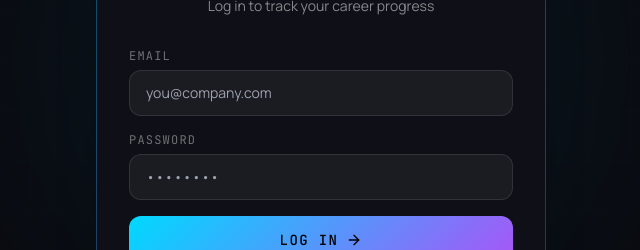
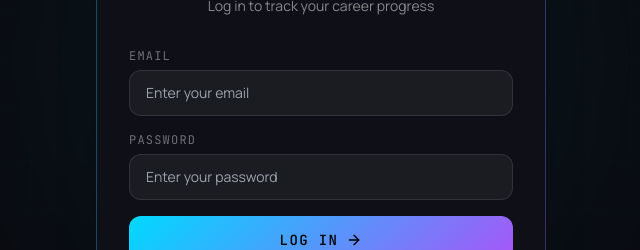
Before and after one commit to SaiNandhan06/SkillStack-Frontend, a React (Vite) app in the folder frontend/: page /login in a window 1280 px wide. Shown: the part 340-590 px from the top of the page, without its empty margins (319-959 px from the left). Built offline with nearby package versions, Linux system fonts and the light colour scheme; no server answers.

Commit message:
Update:changed the default user id and password from authentication pages

```diff
--- a/frontend/src/pages/AdminLogin.jsx
+++ b/frontend/src/pages/AdminLogin.jsx
@@ -83,9 +83,10 @@ export default function AdminLogin() {
                                 <input
                                     id="email"
                                     type="email"
+                                    autoComplete="off"
                                     {...formik.getFieldProps('email')}
                                     className={`w-full px-5 py-4 rounded-2xl bg-white/[0.03] border ${formik.touched.email && formik.errors.email ? 'border-red-500/50' : 'border-white/10'} text-white text-sm focus:outline-none focus:border-[#00D9FF]/50 transition-all group-hover:bg-white/[0.05]`}
-                                    placeholder="admin@skillstack.priv"
+                                    placeholder="Enter admin email"
                                 />
                             </div>
                             {formik.touched.email && formik.errors.email ? (
@@ -99,9 +100,10 @@ export default function AdminLogin() {
                                 <input
                                     id="password"
                                     type="password"
+                                    autoComplete="new-password"
                                     {...formik.getFieldProps('password')}
                                     className={`w-full px-5 py-4 rounded-2xl bg-white/[0.03] border ${formik.touched.password && formik.errors.password ? 'border-red-500/50' : 'border-white/10'} text-white text-sm focus:outline-none focus:border-[#00D9FF]/50 transition-all group-hover:bg-white/[0.05]`}
-                                    placeholder="••••••••"
+                                    placeholder="Enter access key"
                                 />
                             </div>
                             {formik.touched.password && formik.errors.password ? (
--- a/frontend/src/pages/Login.jsx
+++ b/frontend/src/pages/Login.jsx
@@ -71,9 +71,10 @@ export default function Login() {
                             <input
                                 id="email"
                                 type="email"
+                                autoComplete="off"
                                 {...formik.getFieldProps('email')}
                                 className={`w-full px-4 py-3 rounded-xl bg-white/5 border ${formik.touched.email && formik.errors.email ? 'border-red-500/50' : 'border-white/10'} text-white text-sm focus:outline-none focus:border-[#00D9FF]/40`}
-                                placeholder="you@company.com"
+                                placeholder="Enter your email"
                             />
                             {formik.touched.email && formik.errors.email ? (
                                 <div className="text-red-500 text-xs mt-1">{formik.errors.email}</div>
@@ -85,9 +86,10 @@ export default function Login() {
                             <input
                                 id="password"
                                 type="password"
+                                autoComplete="new-password"
                                 {...formik.getFieldProps('password')}
                                 className={`w-full px-4 py-3 rounded-xl bg-white/5 border ${formik.touched.password && formik.errors.password ? 'border-red-500/50' : 'border-white/10'} text-white text-sm focus:outline-none focus:border-[#00D9FF]/40`}
-                                placeholder="••••••••"
+                                placeholder="Enter your password"
                             />
                             {formik.touched.password && formik.errors.password ? (
                                 <div className="text-red-500 text-xs mt-1">{formik.errors.password}</div>
```
